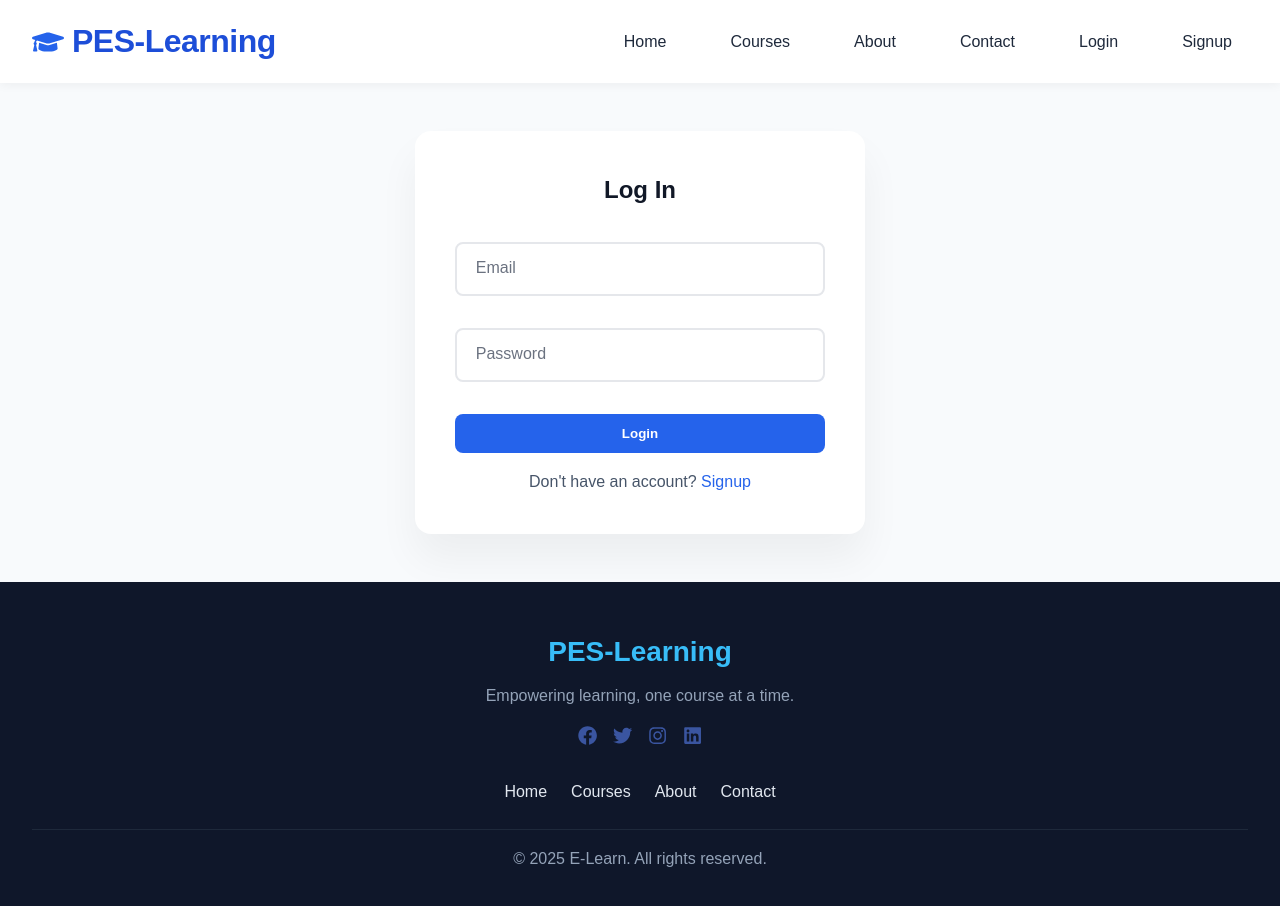
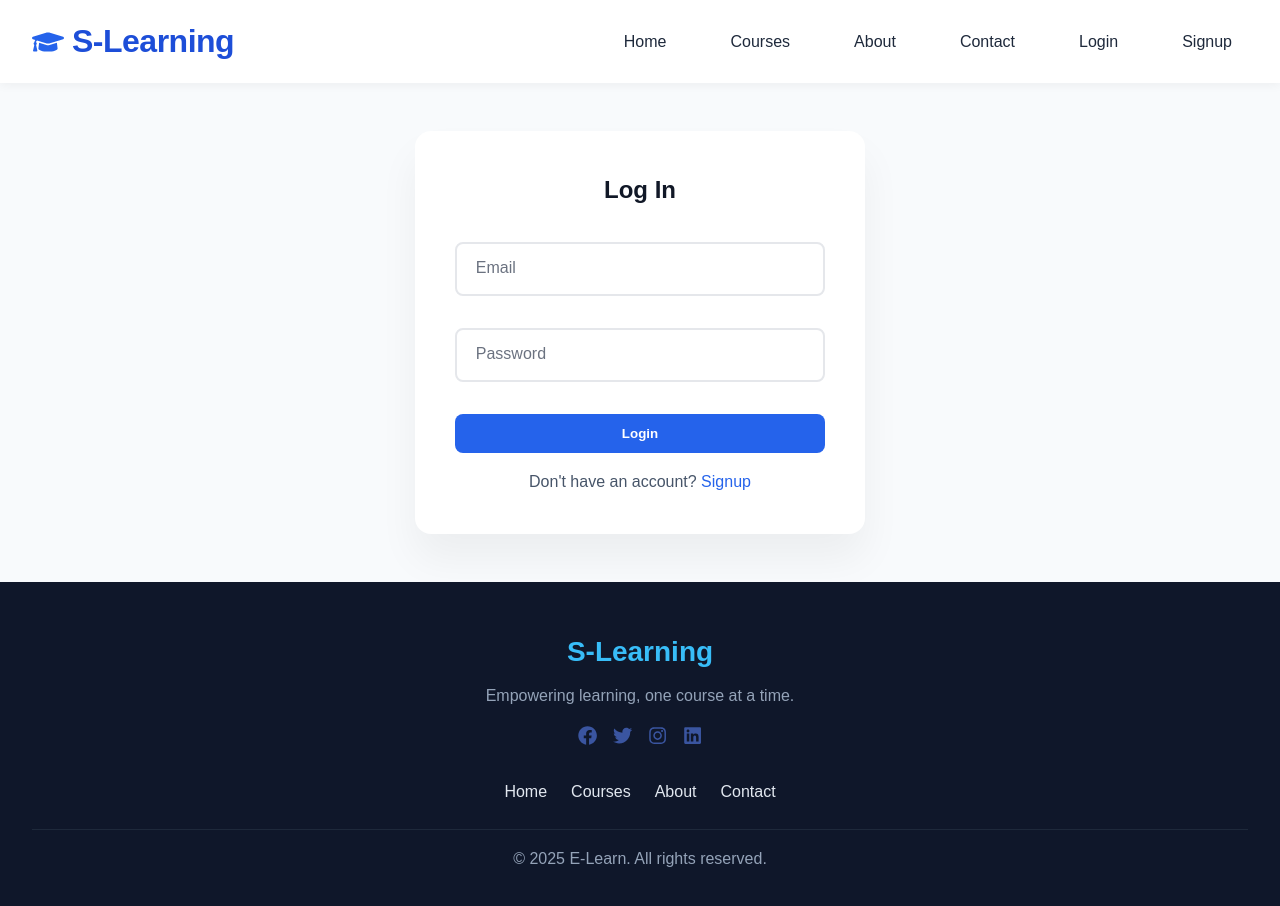
Before and after one commit to Sampreeth-CH/E-learning-Platform, a React (Create React App) app: page /E-learning/login in a window 1280 px wide. Shown: the top 906 px of the page. Built offline with nearby package versions, Linux system fonts and the light colour scheme.

Commit message:
Fixed Home route and routing issue

```diff
--- a/src/components/Footer.js
+++ b/src/components/Footer.js
@@ -6,13 +6,13 @@ const Footer = () => {
   return (
     <footer className="footer">
       <div className="footer-top">
-        <h2>PES-Learning</h2>
+        <h2>S-Learning</h2>
         <p>Empowering learning, one course at a time.</p>
         <div className="social-icons">
           <a href="#"><FaFacebook /></a>
-          <a href="#"><FaTwitter /></a>
+          <a href="https://x.com/Sampreeth_CH?t=CQnsrTlfD8R8sYvLlYWPRQ&s=08"><FaTwitter /></a>
           <a href="#"><FaInstagram /></a>
-          <a href="#"><FaLinkedin /></a>
+          <a href="https://www.linkedin.com/in/sampreeth-ch-098a3a30a?utm_source=share&utm_campaign=share_via&utm_content=profile&utm_medium=android_app"><FaLinkedin /></a>
         </div>
       </div>
       <div className="footer-links">
--- a/src/components/Navbar.js
+++ b/src/components/Navbar.js
@@ -29,7 +29,7 @@ const Navbar = ({ isLoggedIn, setIsLoggedIn }) => {
     <nav className="navbar">
       <h1 className="brand">
         <FaGraduationCap className="logo-icon" />
-        PES-Learning
+        S-Learning
       </h1>
 
       <div className="menu-icon" onClick={toggleMenu}>
```
